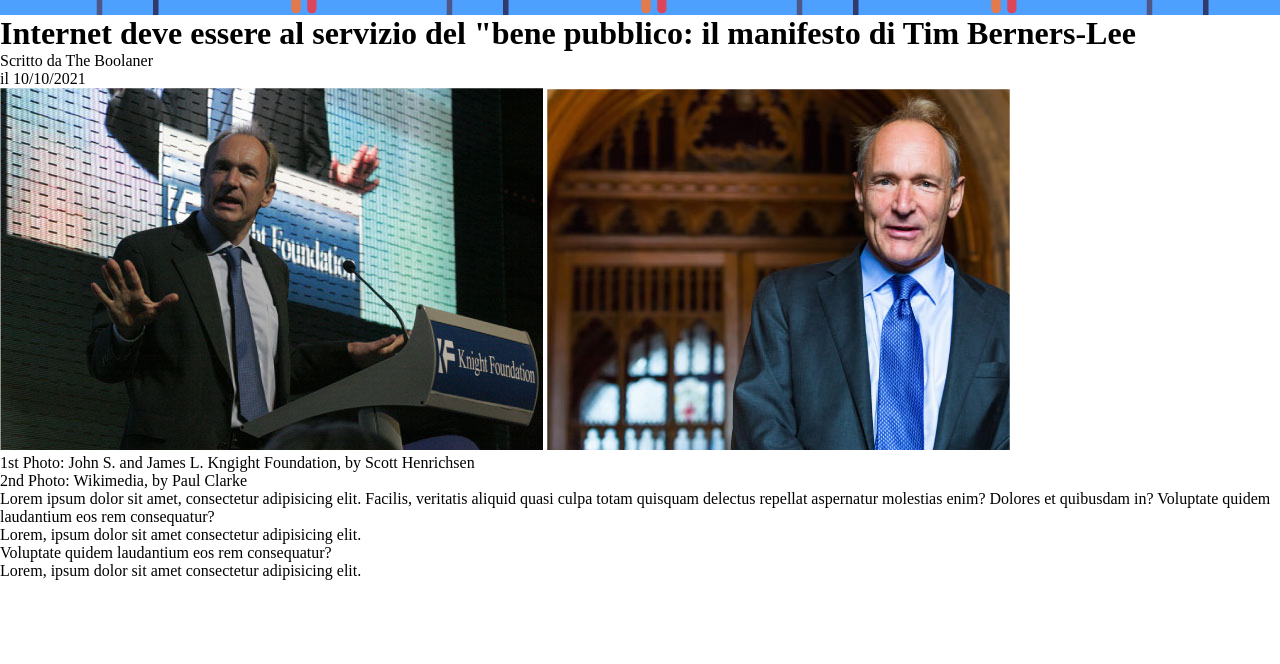
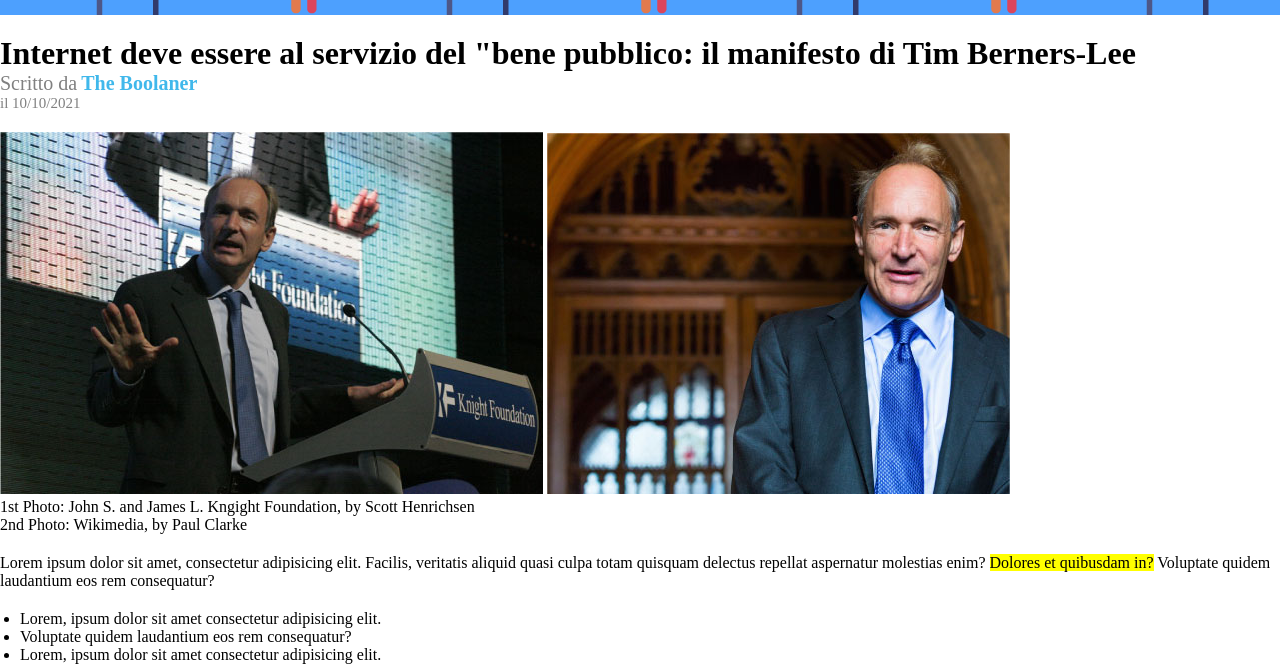
Before and after one commit to Francesco-Ostellari/html-css-booleaner, a plain HTML site: page index.html in a window 1280 px wide. Shown: the part 165-829 px from the top of the page. Before the commit the page ends 800 px from the top, so only its background shows below. Drawn offline with Linux system fonts and the light colour scheme.

Commit message:
sistemazione-paragrafo-ed-elenco

```diff
--- a/css/style.css
+++ b/css/style.css
@@ -12,6 +12,7 @@ header {
     background-color: rgb(77, 160, 254);
     background-image:url('../img/pattern.png');
     position: relative;
+    margin-bottom: 20px;
 }
 
 .logo {
@@ -19,3 +20,33 @@ header {
    position: absolute;
    transform: translate(3%,80%);
 }
+
+.autore-grigio {
+    color: grey;
+    font-size: 20px;
+}
+
+.autore-blu {
+    color: rgb(25%, 72%, 92%);
+    font-weight: bold;
+    font-size: 20px;
+}
+
+.data {
+    color: grey;
+    font-size: 15px;
+    margin-bottom: 20px;
+}
+
+.second-img {
+    margin-bottom: 20px;
+}
+
+.text-highlighted {
+    background-color: yellow;
+}
+
+.elenco {
+    margin-top: 20px;
+    margin-left: 20px;
+}
```
